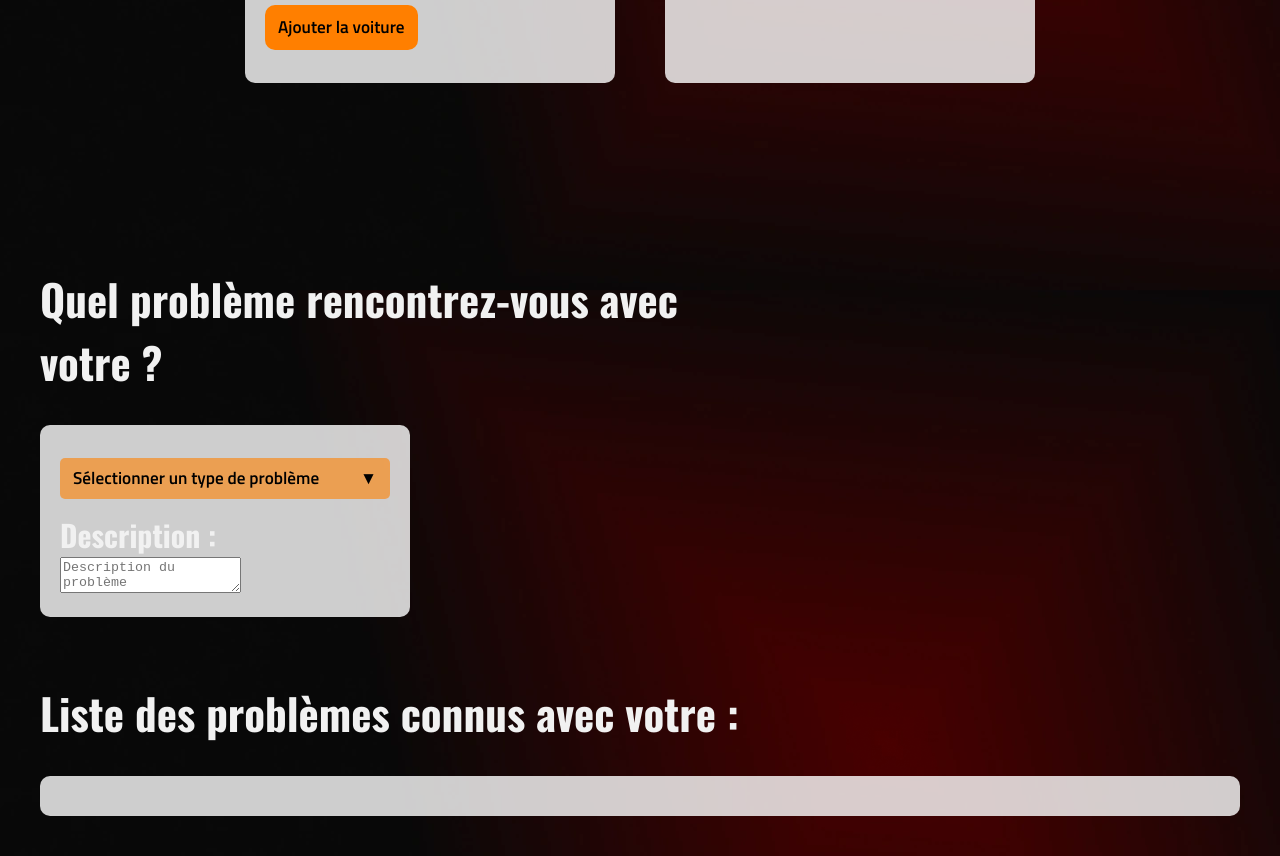
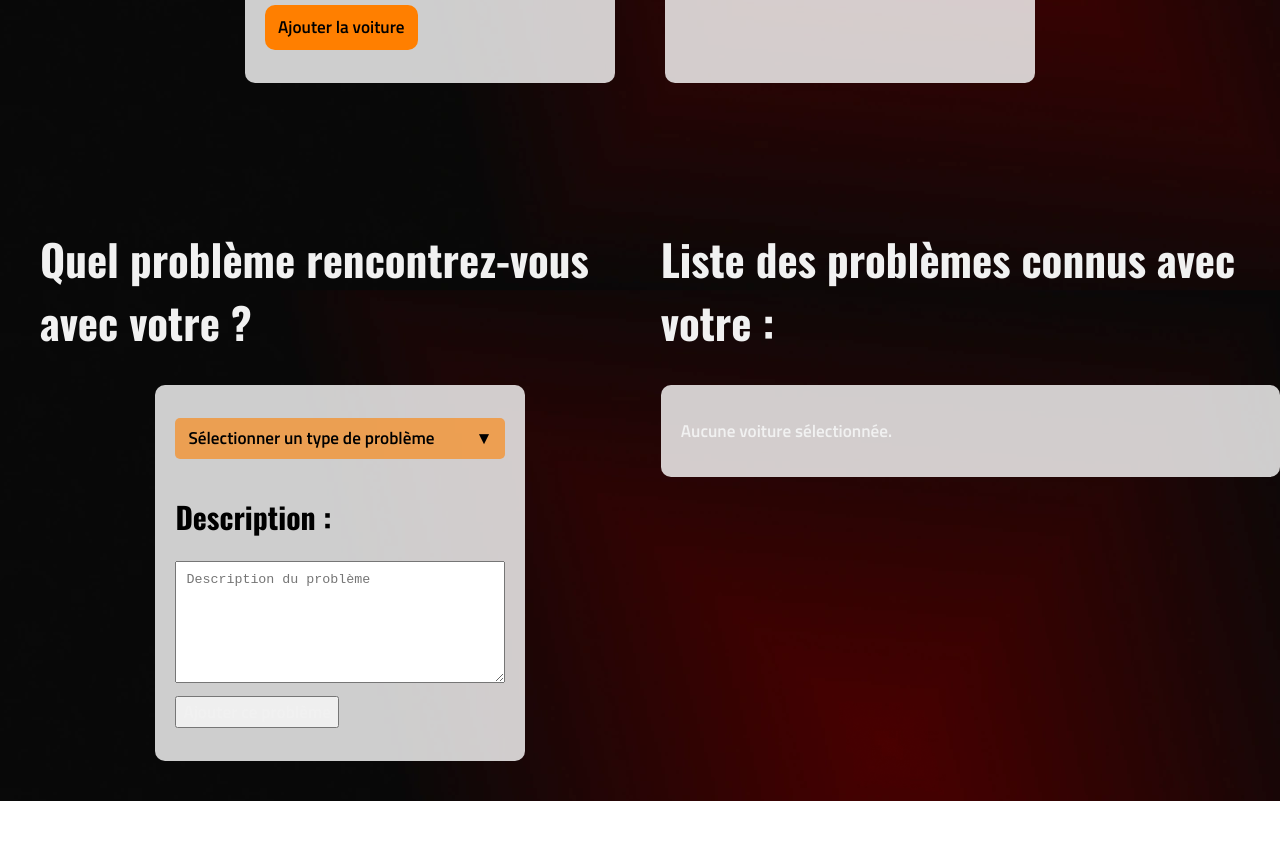
Before and after one commit to JarneDS/TFE-De_Scheerder-Jarne, a website built with Vite: page src/mesVoitures.html in a window 1280 px wide. Shown: the part 620-1476 px from the top of the page. After the commit the page ends 1421 px from the top, so only its background shows below. Built offline with nearby package versions, Linux system fonts and the light colour scheme; files whose address does not match are found by name.

Commit message:
ajout fonctionnalité pour ajouter les problèmes connus

```diff
--- a/src/mesVoitures.html
+++ b/src/mesVoitures.html
@@ -61,12 +61,13 @@
                 <button id="ajouterVoiture">Ajouter la voiture</button>
             </div>
             <div class="voituresEnregistrees">
-                <h2 class="color--black">Voitures enregistrées :</h2>
+                <h2 class="color--black">Voitures enregistrées&nbsp;:</h2>
                 <div id="listeVoitures"></div>
             </div>
         </div>
     </section>
     <section id="mesVoitures__problemes">
+        <div class="problemesListe">
             <h2>Quel problème rencontrez-vous avec votre <b class="voitureSelectionner h2"></b> ?</h2>
             <div class="mesVoituresProblemes__form">
                 <div class="problemesSelection">
@@ -84,9 +85,13 @@
                     <label for="Description" class="h3">Description :</label>
                     <textarea id="Description" name="Description" placeholder="Description du problème"></textarea>
                 </div>
+                <button id="ajouterProbleme">Ajouter ce problème</button>
             </div>
+        </div>
+        <div>
             <h2>Liste des problèmes connus avec votre <b class="voitureSelectionner h2"></b> :</h2>
             <div id="listeProblemesConnus"></div>
+        </div>
     </section>
 </body>
 </html>
--- a/src/scripts/app.js
+++ b/src/scripts/app.js
@@ -79,10 +79,13 @@ if (page === "mesVoitures.html") {
     const btnAjouter = document.getElementById("ajouterVoiture");
     const liste = document.getElementById("listeVoitures");
     const listeSideNav = document.getElementById("listeVoituresSideNav");
+    const btnAjouterProbleme = document.getElementById("ajouterProbleme");
+    const listeProblemesConnus = document.getElementById("listeProblemesConnus");
 
     let voitureSelectionner = false;
 
     let voitures = JSON.parse(localStorage.getItem("voitures")) || [];
+    let problemes = JSON.parse(localStorage.getItem("problemes")) || {};
 
     // sécurisé l'entrer utilisateur
     function sanitize(str) {
@@ -177,6 +180,32 @@ if (page === "mesVoitures.html") {
 
             afficherVoitures();
             afficherVoitureSelectionnee();
+            afficherProblemesConnus();
+        }
+
+        function afficherProblemesConnus() {
+            const index = localStorage.getItem("voitureActive");
+
+            if (index === null) {
+                listeProblemesConnus.innerHTML = "<p>Aucune voiture sélectionnée.</p>";
+                return;
+            }
+
+            const liste = problemes[index] || [];
+
+            if (liste.length === 0) {
+                listeProblemesConnus.innerHTML = "<p>Aucun problème enregistré pour cette voiture.</p>";
+                return;
+            }
+
+            listeProblemesConnus.innerHTML = liste
+                .map(p => `
+                    <div class="probleme-item">
+                        <h4>${p.type}</h4>
+                        <p>${p.description}</p>
+                    </div>
+                `)
+                .join("");
         }
 
         btnAjouter.addEventListener("click", () => {
@@ -211,8 +240,33 @@ if (page === "mesVoitures.html") {
             afficherVoitures();
         };
 
+        btnAjouterProbleme.addEventListener("click", () => {
+            const index = localStorage.getItem("voitureActive");
+            const type = document.getElementById("typeProbleme").value;
+            const description = document.getElementById("Description").value.trim();
+
+            if (!index) {
+                alert("Veuillez sélectionner une voiture.");
+                return;
+            }
+
+            if (!type || !description) {
+                alert("Veuillez remplir tous les champs.");
+                return;
+            }
+
+            if (!problemes[index]) problemes[index] = [];
+
+            problemes[index].push({ type, description });
+
+            localStorage.setItem("problemes", JSON.stringify(problemes));
+
+            afficherProblemesConnus();
+        });
+
         afficherVoitures();
         afficherVoitureSelectionnee();
+        afficherProblemesConnus();
     };
 };
 
--- a/src/styles/app.scss
+++ b/src/styles/app.scss
@@ -460,14 +460,45 @@ select {
     background-color: rgb(255, 255, 255, .8);
     padding: 20px;
     border-radius: 10px;
+    width: 100%;
 }
 
-.color--black, .form__elements  h3, .form__elements label, .form__elements option, .voituresEnregistrees h3, .voituresEnregistrees p, .mesVoituresProblemes__form option {
+.color--black, .form__elements  h3, .form__elements label, .form__elements option, .voituresEnregistrees h3, .voituresEnregistrees p, .mesVoituresProblemes__form option, .problemesSelection__txt label {
     color: var(--color-text-btn);
 }
 
 .color--black {
     margin-top: 0;
+}
+
+.problemesSelection__txt {
+    display: flex;
+    flex-direction: column;
+}
+
+.problemesSelection__txt label {
+    margin-top: 22px;
+}
+
+.problemesSelection__txt textarea {
+    resize: vertical;
+    min-height: 100px;
+    max-height: 218px;
+    margin: 0;
+    padding: 10px;
+    width: auto !important;
+}
+
+#mesVoitures__problemes {
+    display: flex;
+    flex-direction: column;
+    gap: 20px;
+}
+
+.problemesListe {
+    display: flex;
+    flex-direction: column;
+    align-items: center;
 }
 
 /* SELECTION */
@@ -953,7 +984,6 @@ select {
     .form__accueil {
         flex-direction: row;
         gap: 50px;
-        margin-bottom: 40px;
     }
 
     .form__elements, .voituresEnregistrees, .mesVoituresProblemes__form {
@@ -986,6 +1016,11 @@ select {
 
     .btnLiens {
         padding: 8px 13px;
+    }
+
+    /* MES VOITURES */
+    #mesVoitures__problemes {
+        flex-direction: row;
     }
 
     /* PAGE-PARTIES */
```
Lines whose indentation alone changed are shown as unchanged.
